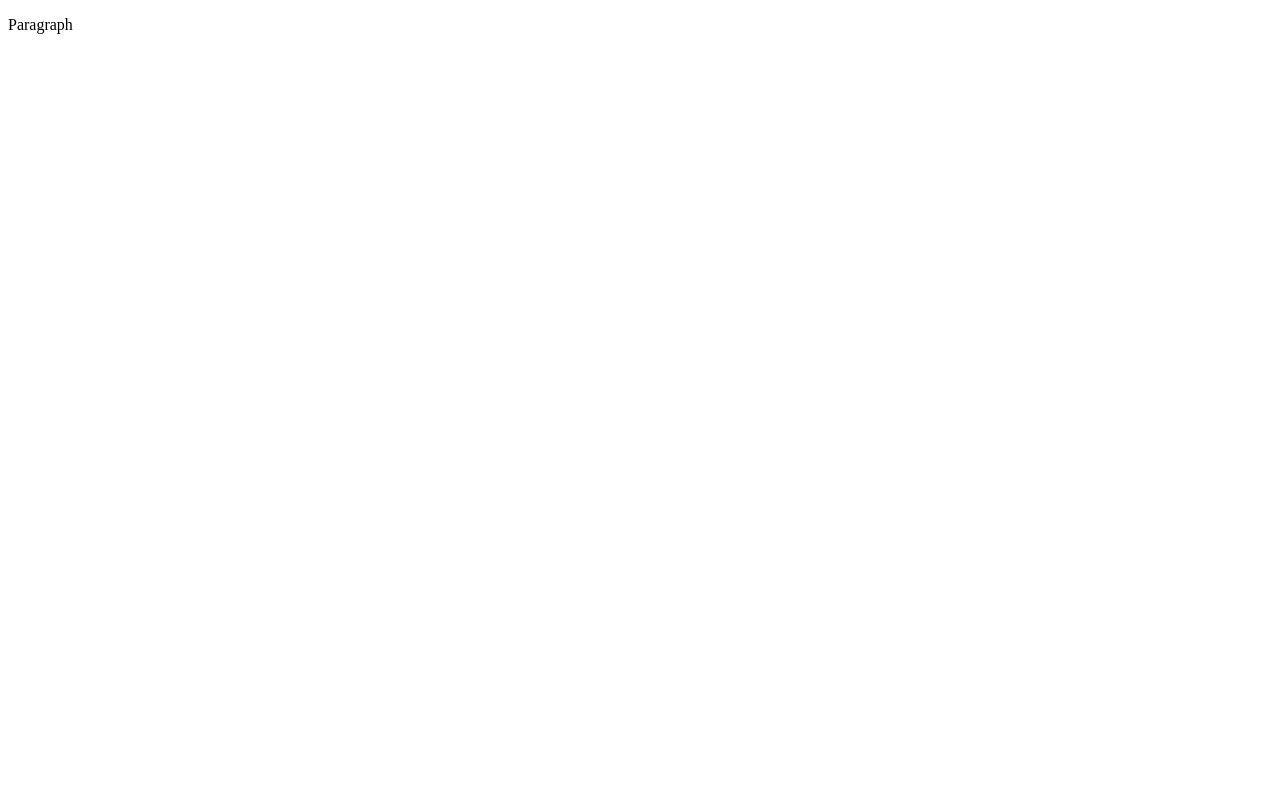
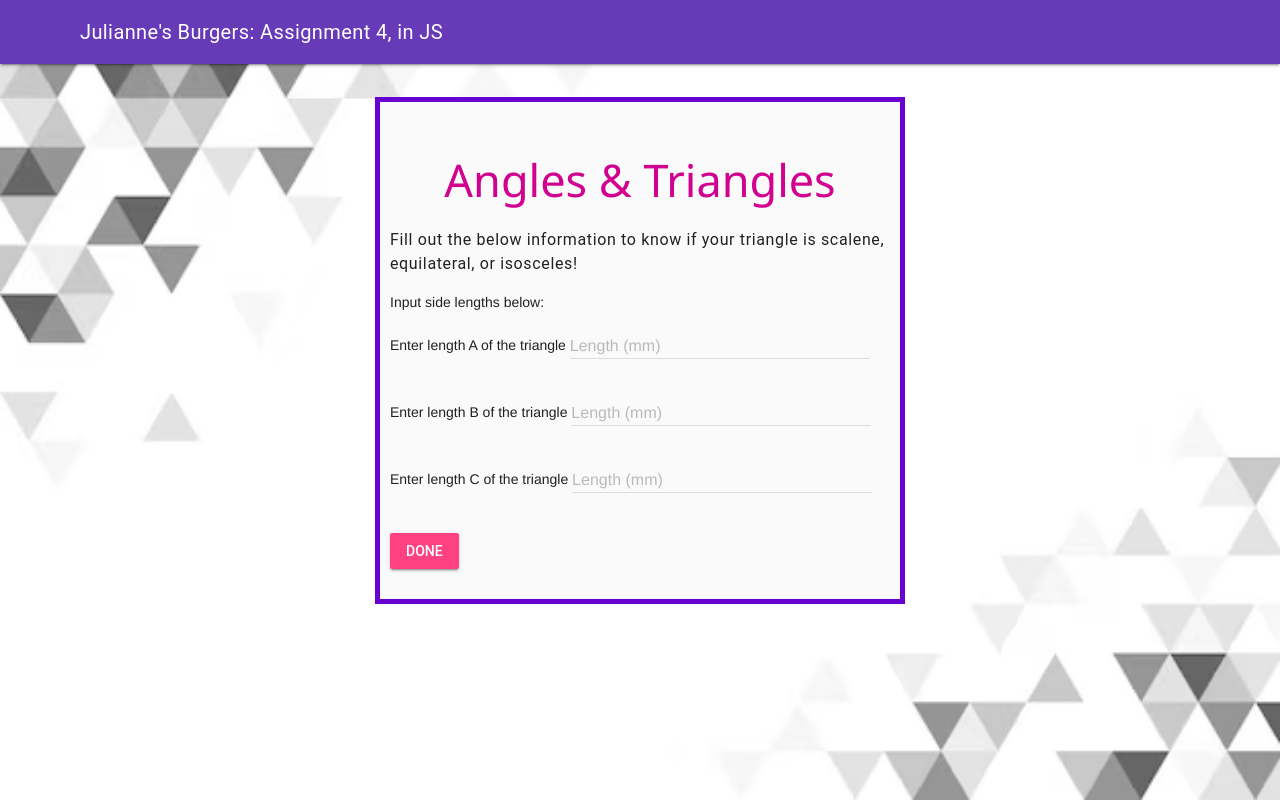
Before and after one commit to MTHS-ICD2O-1-2023/ICD2O-Unit-5-05-Julianne-Leblanc-Peltier, a plain HTML site: page index.html in a window 1280 px wide. Drawn offline with nearby package versions, Linux system fonts and the light colour scheme.

Commit message:
ver. 1 - + html, js, css

```diff
--- a/css/style.css
+++ b/css/style.css
@@ -1,4 +1,41 @@
-/* Created by: Mr. Coxall
-* Created on: Sep 2020
+/* Created by: Julianne Leblanc-Peltier
+* Created on: April 2024
 * This file contains the CSS for index.html
 */
+
+body {
+  background-image: url("../images/triangle.jpg");
+  background-size: cover;
+  background-color: rgb(255 238 192);
+}
+
+.name-title {
+  font-family:'Segoe UI', Tahoma, Verdana, sans-serif;
+  color: rgb(208, 2, 143);
+  font-weight: 300;
+  text-align: center;
+}
+
+.innerbody {
+  background-color: rgb(250 250 250);
+  width: 500px;
+  padding: 10px;
+  border: 5px solid rgb(105, 2, 208);
+  margin: 20px auto;
+}
+
+.content {
+  padding: 1%;
+}
+
+table {
+  font-family: arial, sans-serif;
+  border-collapse: collapse;
+  width: 100%;
+}
+
+td,
+th {
+  text-align: left;
+  padding: 8px;
+}
--- a/index.html
+++ b/index.html
@@ -1,9 +1,82 @@
 <!DOCTYPE html>
-<html>
+<html lang="en-ca">
   <head>
-    <title>Title</title>
+    <meta charset="utf-8" />
+    <meta
+      name="description"
+      content="Julianne's Burgers: Assignment 4, in JS"
+    />
+    <meta name="keywords" content="mths, ics2o" />
+    <meta name="author" content="Julianne Leblanc-Peltier" />
+    <meta name="viewport" content="width=device-width, initial-scale=1.0" />
+    <link rel="stylesheet" href="./css/style.css" />
+    <link
+      rel="stylesheet"
+      href="https://fonts.googleapis.com/icon?family=Material+Icons"
+    />
+    <link rel="stylesheet" href="https://code.getmdl.io/1.3.0/material.deep_purple-pink.min.css" />
+    <link rel="apple-touch-icon" sizes="180x180" href="apple-touch-icon.png" />
+    <link rel="icon" type="image/png" sizes="32x32" href="favicon-32x32.png" />
+    <link rel="icon" type="image/png" sizes="16x16" href="favicon-16x16.png" />
+    <link rel="manifest" href="site.webmanifest" />
+    <title>Julianne's Burgers: Assignment 4, in JS</title>
   </head>
   <body>
-    <p>Paragraph</p>
+    <script defer src="https://code.getmdl.io/1.3.0/material.min.js"></script>
+    <script src="./js/script.js"></script>
+    <div class="mdl-layout mdl-js-layout mdl-layout--fixed-header">
+      <header class="mdl-layout__header">
+        <div class="mdl-layout__header-row">
+          <span class="mdl-layout-title"
+            >Julianne's Burgers: Assignment 4, in JS</span
+          >
+        </div>
+      </header>
+      <div class="content">
+        <div class="innerbody">
+          <br />
+          <div>
+            <h2 class="name-title">Angles & Triangles</h2>
+          </div>
+          <h6>
+            Fill out the below information to know if your triangle is scalene, equilateral, or isosceles!
+          </h6>
+          Input side lengths below:
+          <!-- Numeric Textfield -->
+          <form action="#">
+            Enter length A of the triangle
+            <div class="mdl-textfield mdl-js-textfield">
+              <input class="mdl-textfield__input" type="text" pattern="-?[0-9]*(\.[0-9]+)?" id="length-a-of-triangle">
+              <label class="mdl-textfield__label" for="length-a-of-triangle">Length (mm)</label>
+              <span class="mdl-textfield__error">Input is not a number!</span>
+            </div>
+            Enter length B of the triangle
+            <div class="mdl-textfield mdl-js-textfield">
+              <input class="mdl-textfield__input" type="text" pattern="-?[0-9]*(\.[0-9]+)?" id="length-b-of-triangle">
+              <label class="mdl-textfield__label" for="length-b-of-triangle">Length (mm)</label>
+              <span class="mdl-textfield__error">Input is not a number!</span>
+            </div>
+            Enter length C of the triangle
+            <div class="mdl-textfield mdl-js-textfield">
+              <input class="mdl-textfield__input" type="text" pattern="-?[0-9]*(\.[0-9]+)?" id="length-c-of-triangle">
+              <label class="mdl-textfield__label" for="length-c-of-triangle">Length (mm)</label>
+              <span class="mdl-textfield__error">Input is not a number!</span>
+            </div>
+            <!-- Accent-colored raised button with ripple -->
+            <br />
+            <br />
+            <button
+              class="mdl-button mdl-js-button mdl-button--raised mdl-js-ripple-effect mdl-button--accent"
+              type="button"
+              onclick="myButtonClicked()"
+            >
+              Done
+            </button>
+          </form>
+          <br />
+          <div id="type-of-triangle"></div>
+        </div>
+      </div>
+    </div>
   </body>
 </html>
--- a/js/script.js
+++ b/js/script.js
@@ -1,5 +1,36 @@
 // Copyright (c) 2020 Mr. Coxall All rights reserved
 //
-// Created by: Mr. Coxall
-// Created on: Sep 2020
+// Created by: Julianne Leblanc-Peltier
+// Created on: May 2024
 // This file contains the JS functions for index.html
+
+
+function myButtonClicked() {
+  // length variables
+  const lengthA = parseFloat(document.getElementById("length-a-of-triangle").value)
+  const lengthB = parseFloat(document.getElementById("length-b-of-triangle").value)
+  const lengthC = parseFloat(document.getElementById("length-c-of-triangle").value)
+
+  //  angle variables - calculation
+  const angleA = Math.acos((lengthB ** 2 + lengthC ** 2 - lengthA ** 2) / (2 * lengthB * lengthC)) * (180 / Math.PI)
+  const angleB = Math.acos((lengthC ** 2 + lengthA ** 2 - lengthB ** 2) / (2 * lengthC * lengthA)) * (180 / Math.PI)
+  const angleC = Math.acos((lengthA ** 2 + lengthB ** 2 - lengthC ** 2) / (2 * lengthA * lengthB)) * (180 / Math.PI)
+
+  // sum of angles to determine whether it is a triangle
+  const sumOfAngles = parseInt((angleA).toFixed(2)) + parseInt((angleB).toFixed(2)) + parseInt((angleC).toFixed(2))
+
+  if (sumOfAngles = 180){
+    if (angleA = angleB = angleC) {
+      // equilateral
+      document.getElementById("type-of-triangle").innerHTML = "This is an equilateral triangle!"
+    } else if ((angleA = angleC) || (angleA = angleB) || (angleB = angleC)) {
+      // isosceles triangle
+      document.getElementById("type-of-triangle").innerHTML = "This is an isosceles triangle!"
+    } else {
+      // scalene triangle
+      document.getElementById("type-of-triangle").innerHTML = "This is a scalene triangle!"
+    }
+  } else {
+    document.getElementById("type-of-triangle").innerHTML = "Sorry! This is not a triangle!"
+  }
+}
```
Also changed, not shown: images/triangle.jpg (added).
